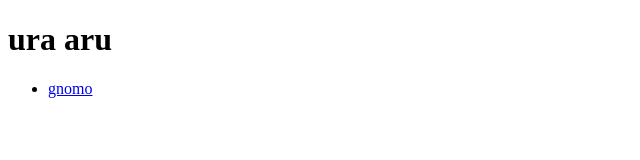
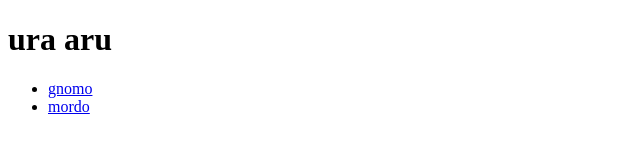
Before and after one commit to direbirf/uraaru, a plain HTML site: page index.html in a window 1280 px wide. Shown: the full height of the page, 0-640 px from the left. Drawn offline with Linux system fonts and the light colour scheme.

Commit message:
Add mordo, edit index

```diff
--- a/index.html
+++ b/index.html
@@ -9,6 +9,7 @@
     <h1>ura aru</h1>
     <ul>
         <li><a href="/folderedlof/gnomo.html">gnomo</a></li>
+        <li><a href="/folderedlof/mordo.html">mordo</a></li>
     </ul>
 </body>
 </html>
```
Also changed, not shown: folderedlof/mordo.html (added).
